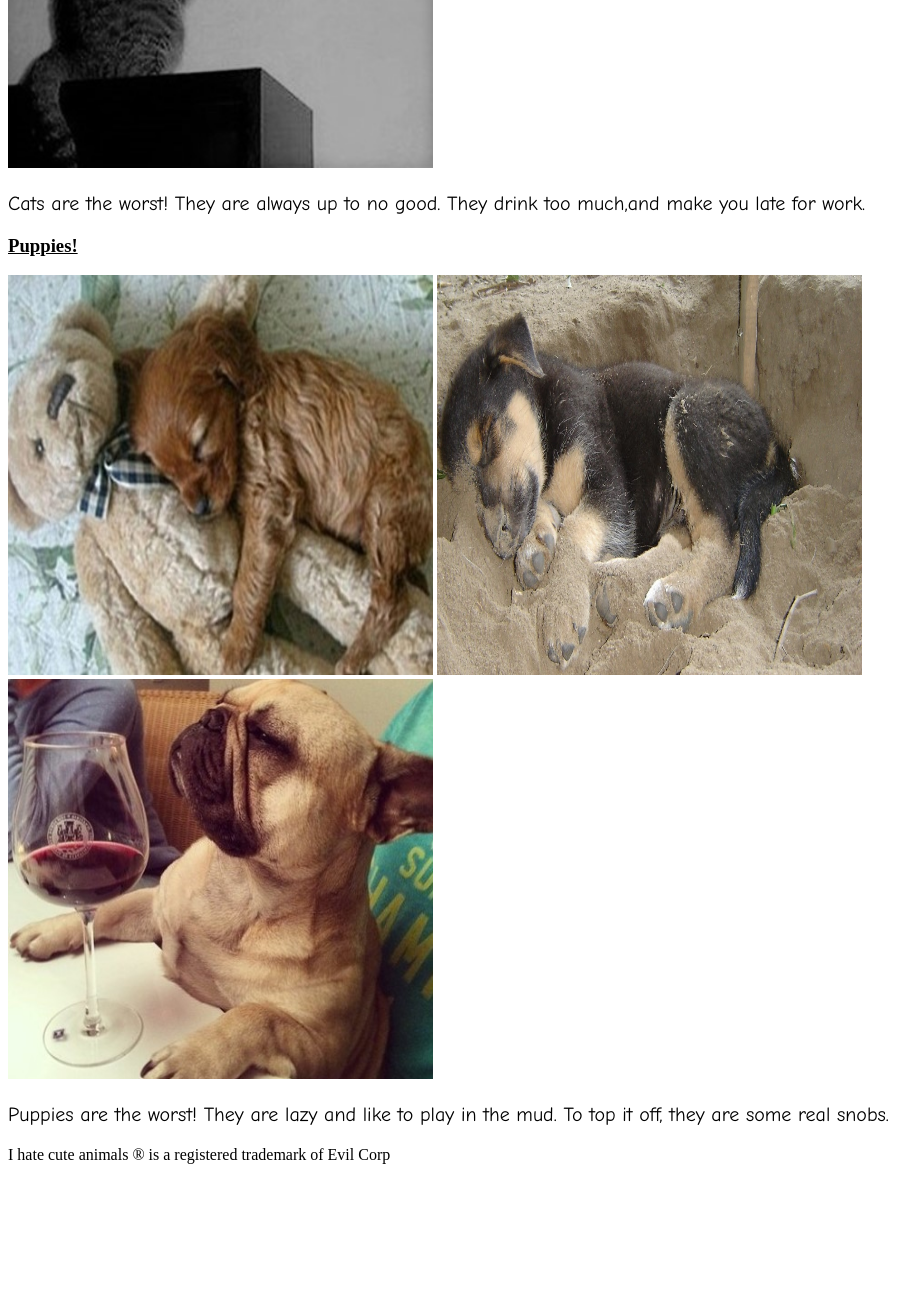
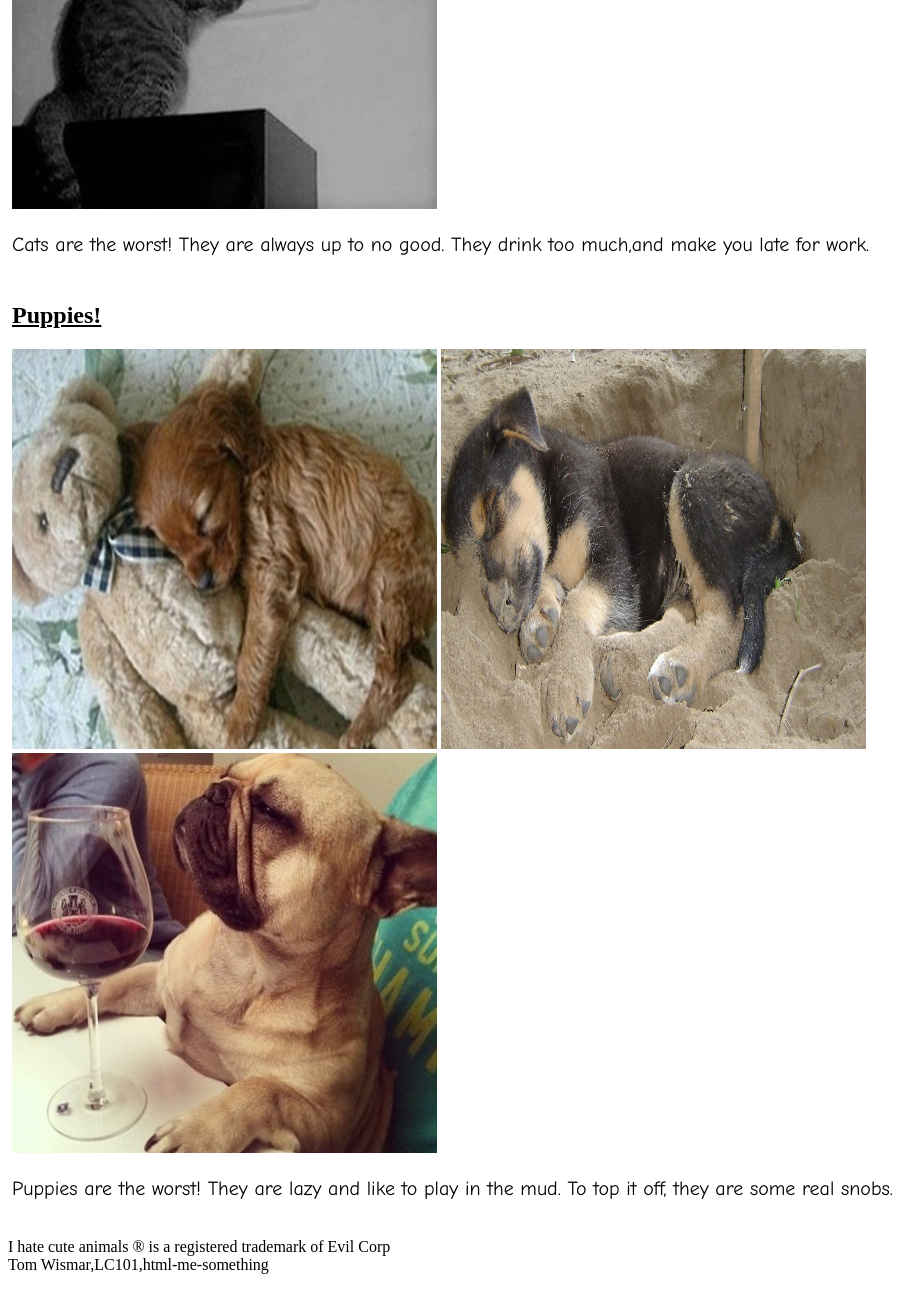
Before and after one commit to tomjwismar/html--me-something, a plain HTML site: page index.html in a window 1280 px wide. Shown: the part 744-2034 px from the top of the page, without its empty margins (0-924 px from the left). Before the commit the page ends 1916 px from the top, so only its background shows below. Drawn offline with Linux system fonts and the light colour scheme.

Commit message:
minor changes to indexstylesheet,changed header style

```diff
--- a/index.html
+++ b/index.html
@@ -6,11 +6,11 @@
 	<link rel="stylesheet" type="text/css" href="stylesheet.css">
 		<main>
 			<header>
-				<h2>These are the two things i hate most in this world.</h2>
+				<h1>These are the two things i hate most in this world.</h1>
 			</header>
 			<article>
 				<div>
-					<h3>Cats!</h3>
+					<h2>Cats!</h2>
 					<img src="Images/mean_cat.jpg" alt="Mean Cat" height='400' width='425'>
 					<img src="Images/drunk_cat.jpg" alt="Drunk Cat" height='400' width='425'>
 					<img src="Images/late_cat.jpg" alt="Late Cat" height='400' width='425'>
@@ -20,7 +20,7 @@
 
 			<article>
 				<div>
-					<h3>Puppies!</h3>
+					<h2>Puppies!</h2>
 					<img src="Images/lazy_puppy.jpg" alt="Lazy Puppy" height='400' width='425'>
 					<img src="Images/dirty_puppy.jpg" alt="Mud Puppy" height='400' width='425'>
 					<img src="Images/snob_puppy.jpg" alt="Snob" height='400' width='425'>
@@ -31,7 +31,8 @@
 		</main>
 
 	<footer>
-	I hate cute animals &reg is a registered trademark of Evil Corp
+	<p>I hate cute animals &reg is a registered trademark of Evil Corp<br>
+	Tom Wismar,LC101,html-me-something</p>
 	</footer>
 
 	</body>
--- a/stylesheet.css
+++ b/stylesheet.css
@@ -3,7 +3,12 @@
 	font-family:Comic Sans MS;
 }
 
-h3 {
+h2 {
 	text-decoration:underline;
 
 }
+
+div{
+	margin:2px;
+	padding:2px;
+}
```
